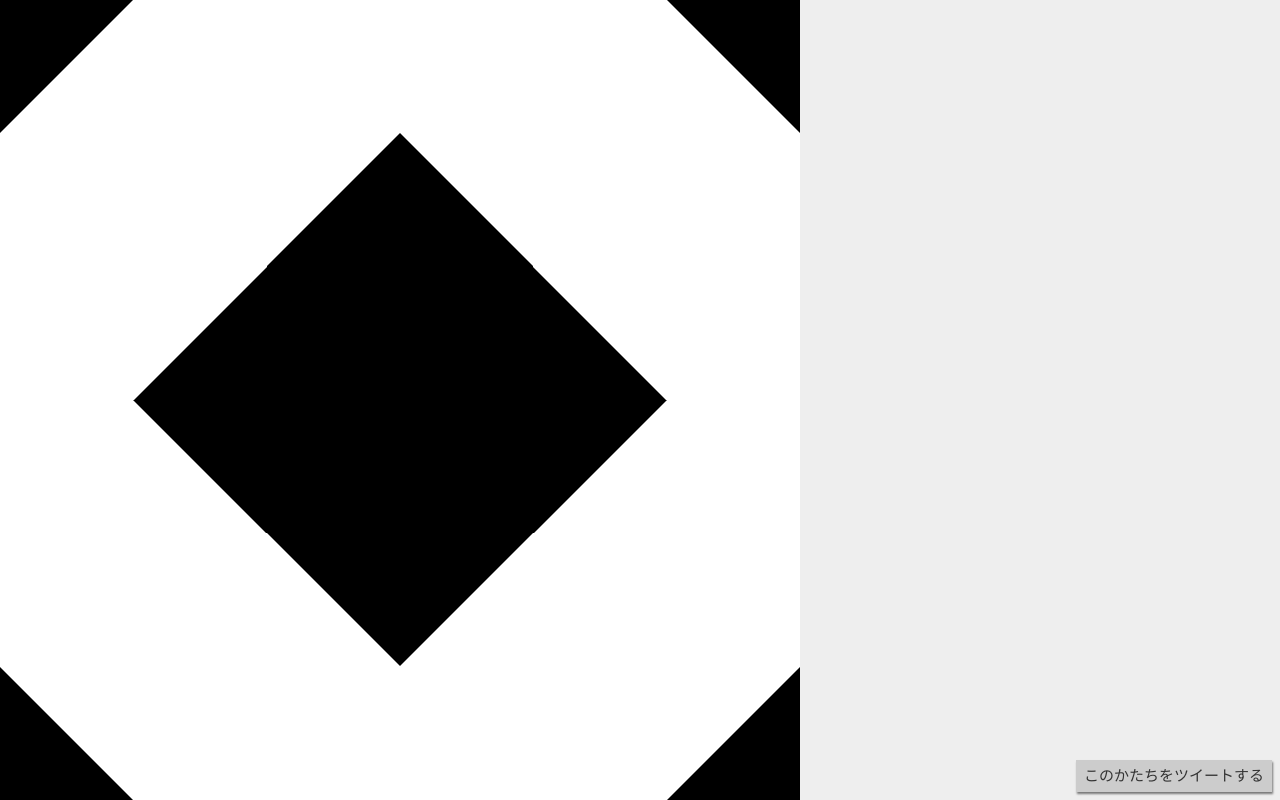
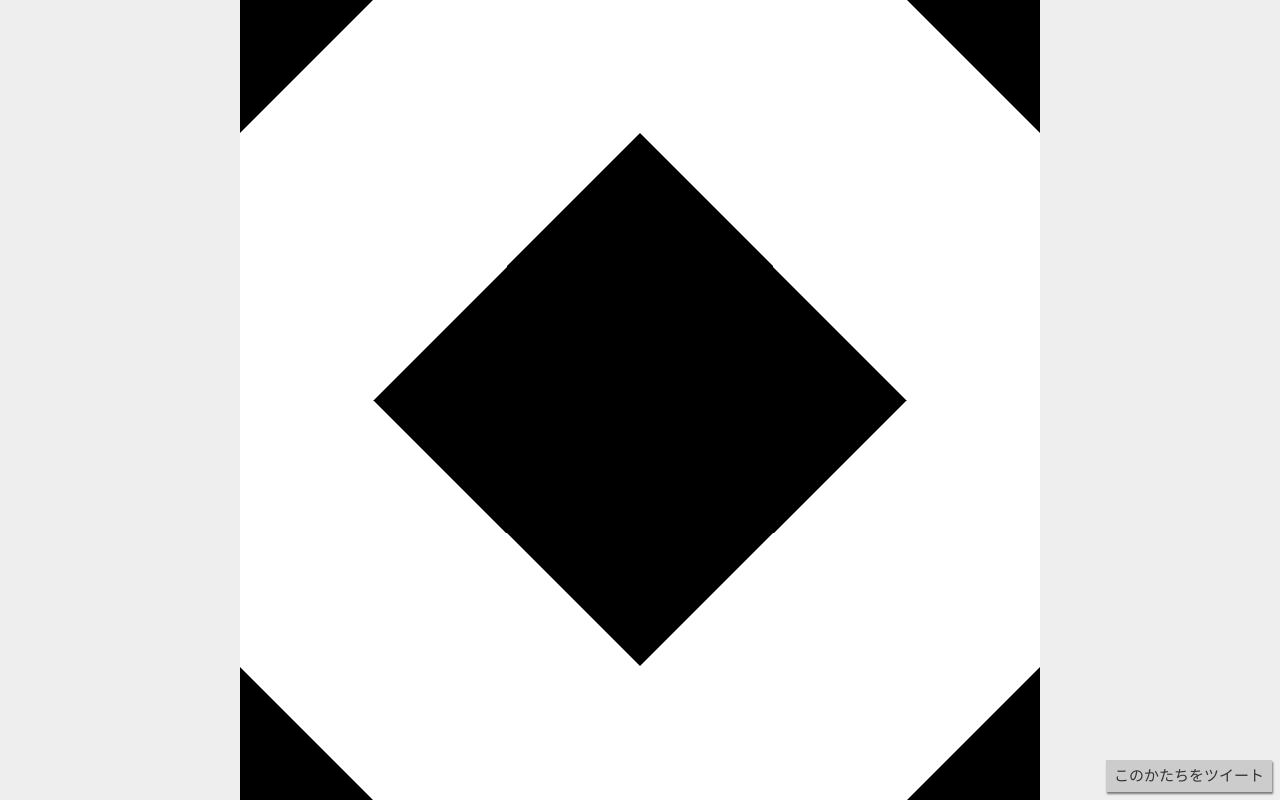
Before and after one commit to nobii/tilegame, a website: page index.html in a window 1280 px wide. Drawn offline with Linux system fonts and the light colour scheme.

Commit message:
ゲーム画面を常にセンタリングしてだすようにした。

```diff
--- a/index.html
+++ b/index.html
@@ -32,7 +32,7 @@
 <div id="tilegame">
 <!-- /#tilegame --></div>
 <div class="socialbutton">
-<a class="tweetbutton" href="" target="_blank">このかたちをツイートする</a>
+<a class="tweetbutton" href="" target="_blank">このかたちをツイート</a>
 <!-- /.socialbutton --></div>
 </body>
 </html>
--- a/js/tilegame.js
+++ b/js/tilegame.js
@@ -252,11 +252,27 @@ var Game = function (shapes, opts) {
 };
 
 Game.prototype.initWindow = function () {
-    var size = Math.min(window.innerWidth, window.innerHeight),
+    var el = this.el,
+
+        ww = window.innerWidth,
+        wh = window.innerHeight,
+        size = Math.min(ww, wh),
         gridSize = size / this.grids;
 
-    this.el.style.width = size + 'px';
-    this.el.style.height = size + 'px';
+    el.style.width = size + 'px';
+    el.style.height = size + 'px';
+
+    if (ww > wh) {
+        el.style.top = '0%';
+        el.style.left = '50%';
+        el.style.marginTop = '0px';
+        el.style.marginLeft = - (size / 2) + 'px';
+    } else {
+        el.style.top = '50%';
+        el.style.left = '0%';
+        el.style.marginTop = - (size / 2) + 'px';
+        el.style.marginLeft = '0px';
+    }
 
     this.shapes.forEach(function (shape) {
         shape.el.style.width = gridSize + 'px';
--- a/src/ejs/index.html.ejs
+++ b/src/ejs/index.html.ejs
@@ -12,7 +12,7 @@
 <div id="tilegame">
 <!-- /#tilegame --></div>
 <div class="socialbutton">
-<a class="tweetbutton" href="" target="_blank">このかたちをツイートする</a>
+<a class="tweetbutton" href="" target="_blank">このかたちをツイート</a>
 <!-- /.socialbutton --></div>
 </body>
 </html>
```
Also changed, not shown: src/js/Game.js (+19 -3 lines).
